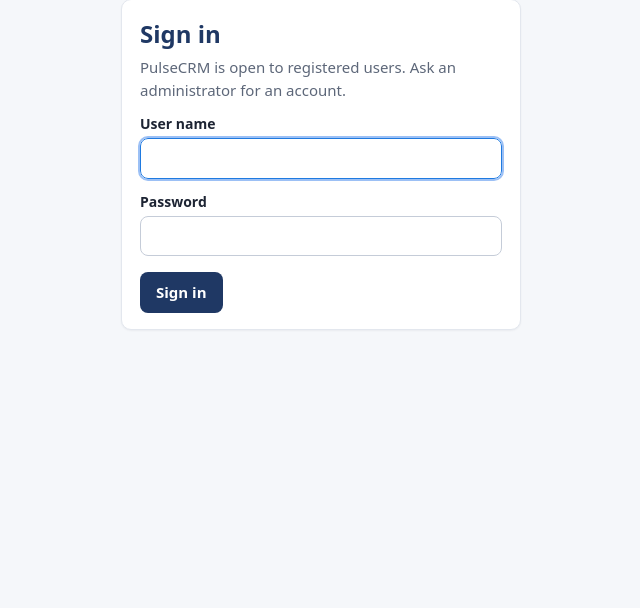
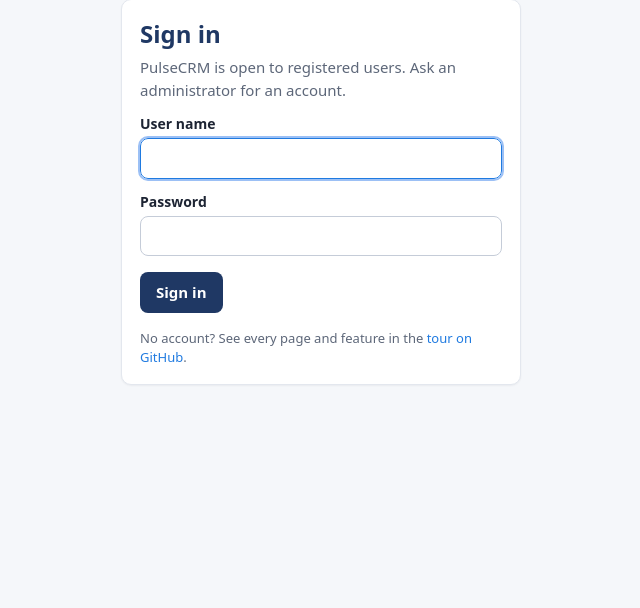
Before and after one commit to iftikhardba-svg/PulseCRM, a Flask app: page /login in a window 1280 px wide. Shown: the part 117-725 px from the top of the page, without its empty margins (319-959 px from the left). Run offline with Flask 3, Linux system fonts and the light colour scheme.

Commit message:
Call the first page Dashboard and add a screenshot tour to the README
The Overview page is now called Dashboard in the sidebar, the page
heading and the privilege grid (the privilege code stays view_overview).

The README opens with a picture of the dashboard and a link to a new
"Live Web Application" section near the top: screenshots of the sign-in
page, the dashboard in light and dark mode with the sidebar open and
collapsed, Marketing, records, a CHECK constraint error and the
privilege grid, with the feature list below them. The sign-in page links
visitors without an account to this tour.

Co-Authored-By: Claude Opus 5.5 <noreply@anthropic.com>

```diff
--- a/database/web_access.sql
+++ b/database/web_access.sql
@@ -91,7 +91,7 @@ CREATE TABLE IF NOT EXISTS web_login_failures (
 
 -- ---------- privileges -----------------------------------------------
 INSERT IGNORE INTO web_privileges (privilege_code, privilege_name, description, sort_order) VALUES
-('view_overview', 'Overview',     'KPIs, pipeline by stage, leads by source and top accounts', 1),
+('view_overview', 'Dashboard',    'KPI cards, pipeline by stage, sales funnel and top accounts', 1),
 ('view_pipeline', 'Pipeline',     'Open and closed deals with weighted values',                2),
 ('view_accounts', 'Accounts',     'Account 360 view of every company',                         3),
 ('view_team',     'Sales Team',   'Sales representative scorecard',                            4),
@@ -131,6 +131,10 @@ INSERT IGNORE INTO web_privileges (privilege_code, privilege_name, description,
 UPDATE web_privileges SET description = 'Add leads'                          WHERE privilege_code = 'add_leads';
 UPDATE web_privileges SET description = 'Edit leads and convert qualified leads' WHERE privilege_code = 'edit_leads';
 UPDATE web_privileges SET description = 'Delete leads'                       WHERE privilege_code = 'delete_leads';
+-- the Overview page is called Dashboard since 2026-10
+UPDATE web_privileges SET privilege_name = 'Dashboard',
+                          description = 'KPI cards, pipeline by stage, sales funnel and top accounts'
+WHERE privilege_code = 'view_overview';
 
 -- ---------- default privileges for each CRM role ---------------------
 INSERT IGNORE INTO web_role_privileges (role_id, privilege_code)
--- a/web/app.py
+++ b/web/app.py
@@ -45,7 +45,7 @@ ERD_IMAGE = "https://raw.githubusercontent.com/iftikhardba-svg/PulseCRM/main/doc
 
 # (endpoint, tab label, privilege needed to open it)
 NAV = [
-    ("overview", "Overview", "view_overview"),
+    ("overview", "Dashboard", "view_overview"),
     ("pipeline", "Pipeline", "view_pipeline"),
     ("accounts", "Accounts", "view_accounts"),
     ("team", "Sales Team", "view_team"),
@@ -56,7 +56,7 @@ NAV = [
     ("database", "Database", "view_database"),
     ("users", "Users", "manage_users"),
 ]
-# the heading each page is listed under in the sidebar (Overview has none)
+# the heading each page is listed under in the sidebar (Dashboard has none)
 NAV_GROUP = {"pipeline": "Sales", "accounts": "Sales", "team": "Sales", "leads": "Marketing", "marketing": "Marketing",
              "support": "Service", "invoices": "Finance", "database": "Admin", "users": "Admin"}
 
@@ -215,7 +215,7 @@ def privilege_matrix(privileges):
 
 
 def privilege_summary(codes):
-    """'Overview · Pipeline (view, add, edit) · Users' for a set of privilege codes."""
+    """'Dashboard · Pipeline (view, add, edit) · Users' for a set of privilege codes."""
     parts = []
     for segment, label, _ in NAV:
         if segment == "users":
@@ -846,7 +846,7 @@ def percent(part, whole):
     return round(float(part) * 100 / float(whole)) if whole else 0
 
 
-# funnels: each step counts what reached it. Overview: the sales funnel of leads; Marketing: campaign engagement
+# funnels: each step counts what reached it. Dashboard: the sales funnel of leads; Marketing: campaign engagement
 FUNNEL = [("leads", "Leads"), ("contacted", "Contacted"), ("qualified", "Qualified"),
           ("converted", "Converted"), ("won", "Won")]
 ENGAGEMENT = [("members", "Reached"), ("opened", "Opened"), ("clicked", "Clicked"),
--- a/web/templates/login.html
+++ b/web/templates/login.html
@@ -14,5 +14,7 @@
     <input type="password" id="password" name="password" autocomplete="current-password" required>
     <div class="actions"><button class="btn" type="submit">Sign in</button></div>
   </form>
+  <p class="hint" style="margin: 16px 0 0">No account? See every page and feature in the
+    <a href="{{ github }}#live-web-application">tour on GitHub</a>.</p>
 </div>
 {% endblock %}
```
Also changed, not shown: web/templates/overview.html (+4 -4 lines), .github/scripts/check_web.py, README.md, web/README.md, 7 other files.
